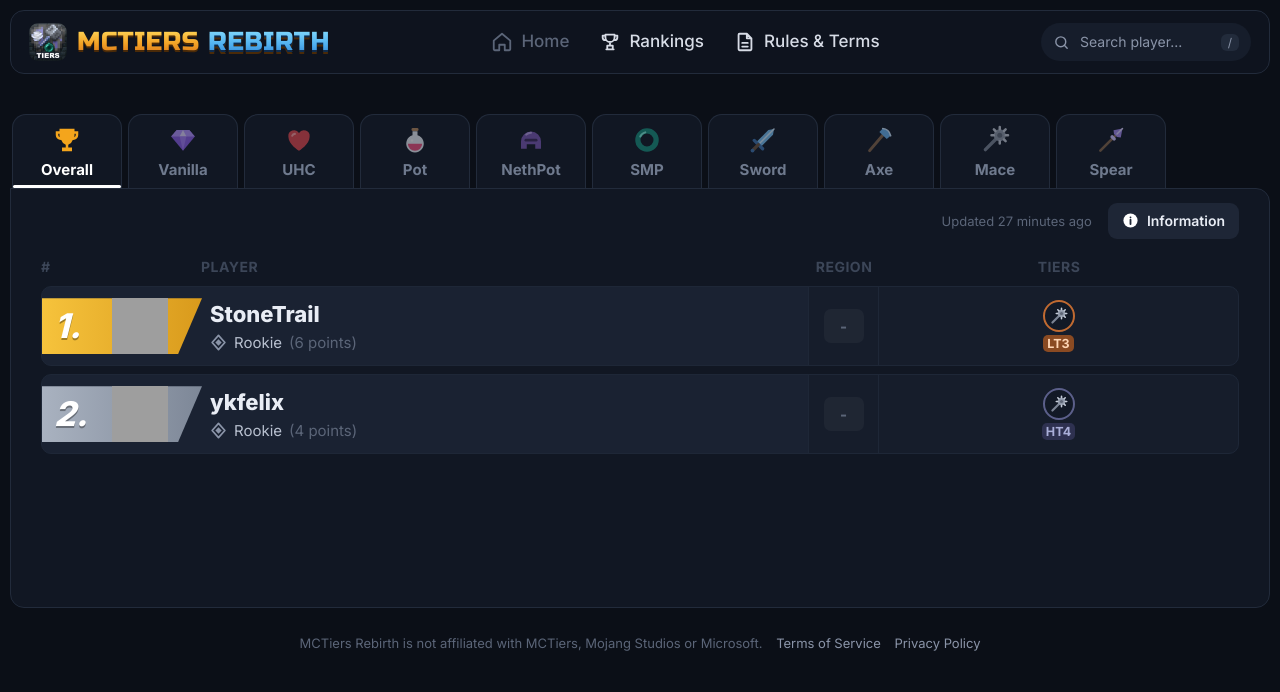
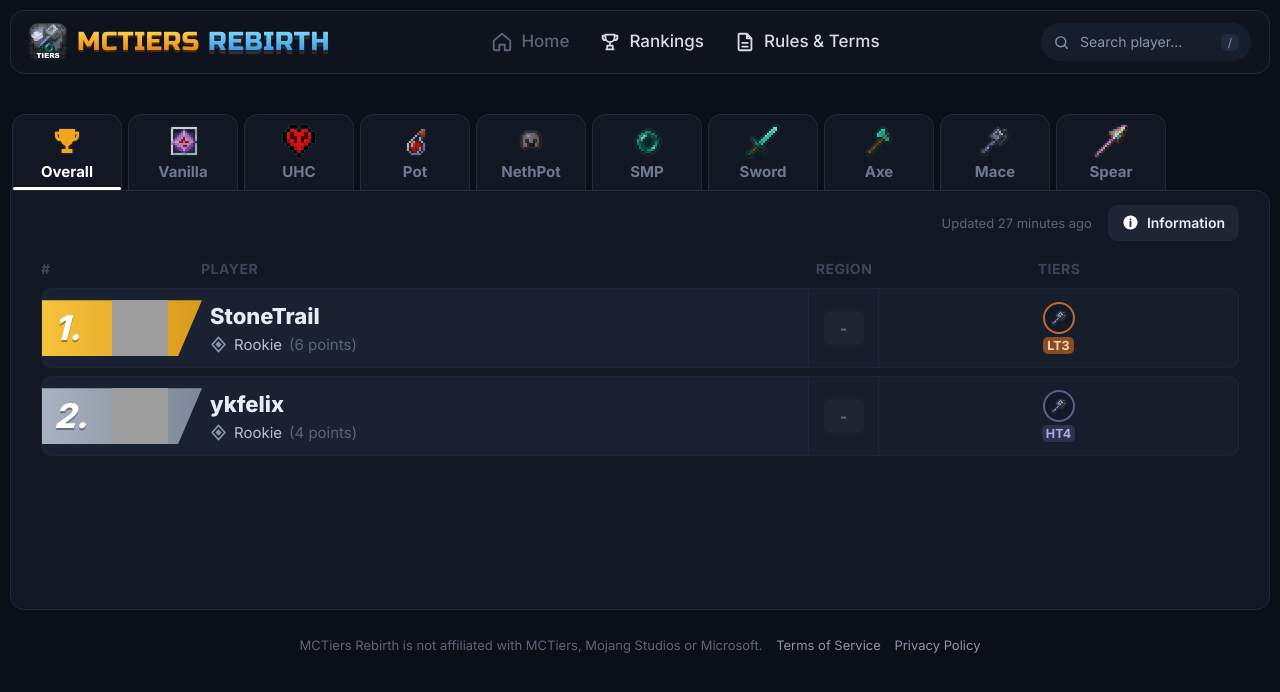
Before and after one commit to tatnatYT/mctiers-rebirth, a plain HTML site: page index.html in a window 1280 px wide. Drawn offline with Linux system fonts and the light colour scheme; grey boxes are pictures that could not be loaded.

Commit message:
Use the provided pixel icons for every gamemode
Co-Authored-By: Claude Opus 5.5 <noreply@anthropic.com>

```diff
--- a/app.js
+++ b/app.js
@@ -6,15 +6,15 @@
   const DISCORD_INVITE = '';
 
   const GAMEMODES = [
-    { key: 'vanilla', title: 'Vanilla', icon: 'assets/icons/vanilla.svg' },
-    { key: 'uhc', title: 'UHC', icon: 'assets/icons/uhc.svg' },
-    { key: 'pot', title: 'Pot', icon: 'assets/icons/pot.svg' },
-    { key: 'nethop', title: 'NethPot', icon: 'assets/icons/nethpot.svg' },
-    { key: 'smp', title: 'SMP', icon: 'assets/icons/smp.svg' },
-    { key: 'sword', title: 'Sword', icon: 'assets/icons/sword.svg' },
-    { key: 'axe', title: 'Axe', icon: 'assets/icons/axe.svg' },
-    { key: 'mace', title: 'Mace', icon: 'assets/icons/mace.svg' },
-    { key: 'spear', title: 'Spear', icon: 'assets/icons/spear.svg' },
+    { key: 'vanilla', title: 'Vanilla', icon: 'assets/icons/vanilla.png' },
+    { key: 'uhc', title: 'UHC', icon: 'assets/icons/uhc.png' },
+    { key: 'pot', title: 'Pot', icon: 'assets/icons/pot.png' },
+    { key: 'nethop', title: 'NethPot', icon: 'assets/icons/nethpot.png' },
+    { key: 'smp', title: 'SMP', icon: 'assets/icons/smp.png' },
+    { key: 'sword', title: 'Sword', icon: 'assets/icons/sword.png' },
+    { key: 'axe', title: 'Axe', icon: 'assets/icons/axe.png' },
+    { key: 'mace', title: 'Mace', icon: 'assets/icons/mace.png' },
+    { key: 'spear', title: 'Spear', icon: 'assets/icons/spear.png' },
   ];
 
   // HT1 .. LT5. Index = (tier - 1) * 2 + pos, where pos 0 = high, 1 = low.
--- a/styles.css
+++ b/styles.css
@@ -111,7 +111,8 @@ main { margin-top: 40px; }
   font-weight: 700; font-size: 15px;
   position: relative;
 }
-.tab img { width: 30px; height: 30px; opacity: .55; }
+.tab img { width: 32px; height: 32px; opacity: .8; image-rendering: pixelated; filter: drop-shadow(0 0 1px rgba(255,255,255,.25)); }
+.tab img[src$=".svg"] { image-rendering: auto; }
 .tab.active img, .tab:hover img { opacity: 1; }
 .tab:hover { color: #aab3c4; }
 .tab.active { color: #fff; }
@@ -193,7 +194,8 @@ main { margin-top: 40px; }
   display: grid; place-items: center;
   background: #121926; border: 2px solid #3a4558;
 }
-.tier-ring img { width: 19px; height: 19px; }
+.tier-ring img { width: 16px; height: 16px; image-rendering: pixelated; }
+.tier-ring img[src$=".svg"] { image-rendering: auto; }
 .tier-label { font-size: 12.5px; font-weight: 700; padding: 0 4px; border-radius: 5px; line-height: 17px; }
 .t1 .tier-ring { border-color: #e9b23a; }
 .t1 .tier-label { color: #f7cf6b; background: #3d3216; }
@@ -342,3 +344,6 @@ main { margin-top: 40px; }
   .search { width: 160px; }
   .brand-text { font-size: 20px; }
 }
+
+.tier-ring img { filter: drop-shadow(0 0 1px rgba(255,255,255,.25)); }
+img[src$="nethpot.png"] { filter: brightness(1.7) drop-shadow(0 0 1px rgba(255,255,255,.3)); }
```
Also changed, not shown: assets/icons/axe.png (added), assets/icons/axe.svg (deleted), assets/icons/mace.png (added), assets/icons/mace.svg (deleted), assets/icons/nethpot.png (added), assets/icons/nethpot.svg (deleted), assets/icons/pot.png (added), assets/icons/pot.svg (deleted), assets/icons/smp.png (added), assets/icons/smp.svg (deleted), assets/icons/spear.png (added), assets/icons/spear.svg (deleted), assets/icons/sword.png (added), assets/icons/sword.svg (deleted), 4 more files.
